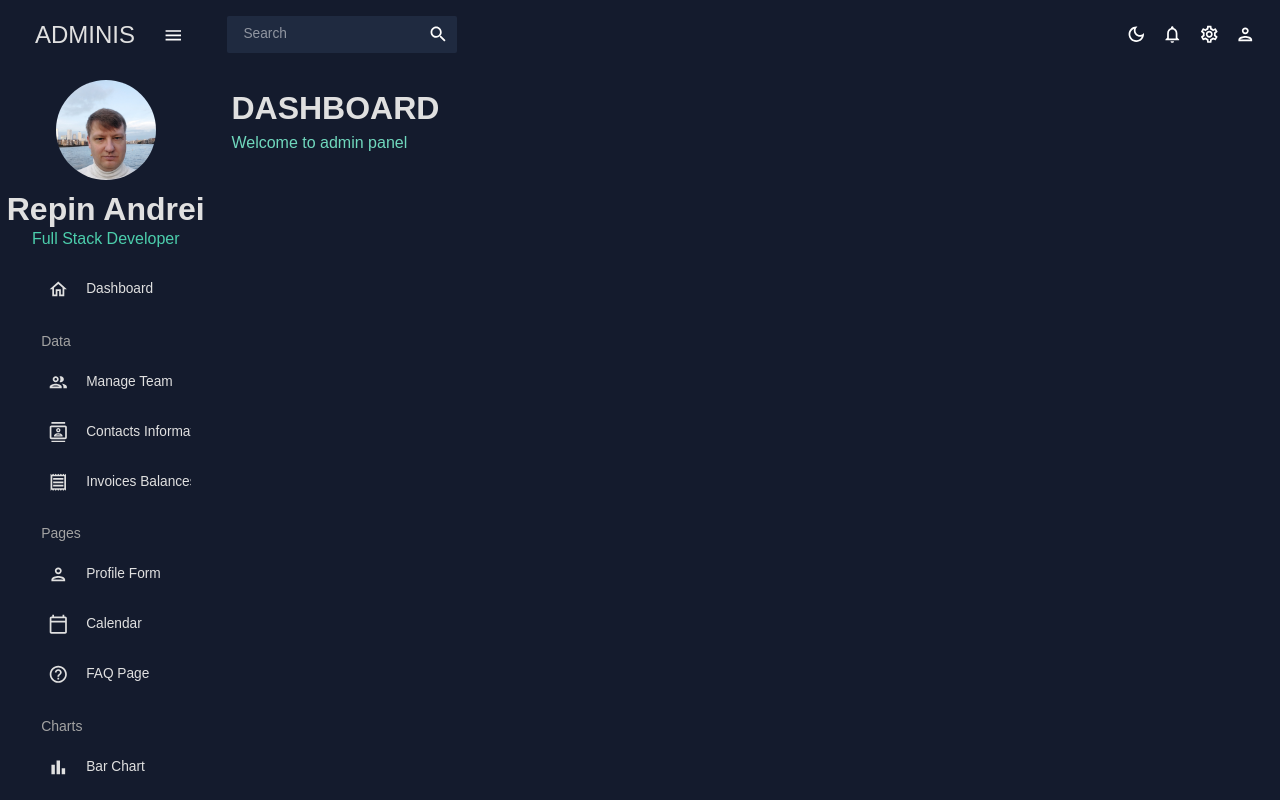
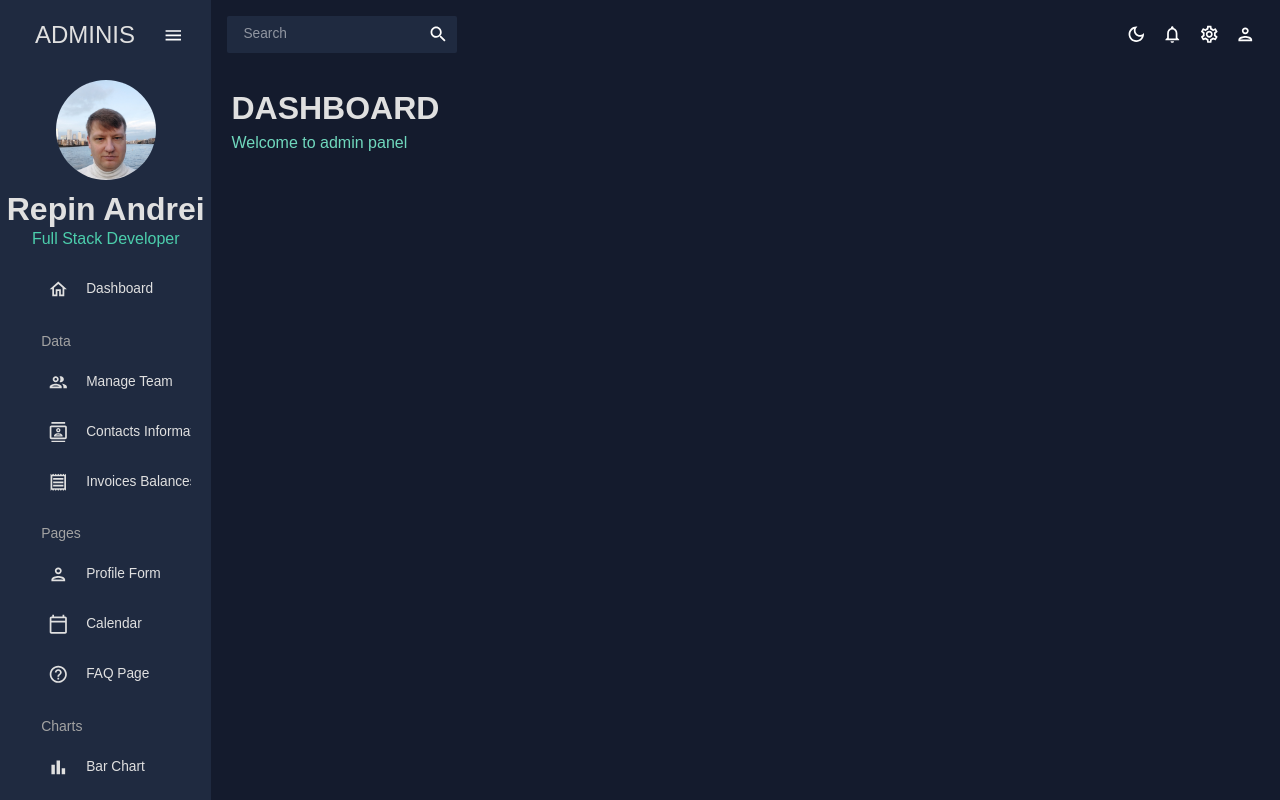
Before and after one commit to RA404/dashboard, a React (Create React App) app: page / in a window 1280 px wide. Shown: the top 800 px of the page. Built offline with nearby package versions, Linux system fonts and the light colour scheme.

Commit message:
worked with sidebar styles

```diff
--- a/src/scenes/global/Sidebar.jsx
+++ b/src/scenes/global/Sidebar.jsx
@@ -44,26 +44,24 @@ const Sidebar = () => {
 
   return (
     <Box
+      backgroundColor={colors.primary[400]}
+      height="100%"
       sx={{
-        "& .pro-sidebar-inner": {
-          background: `${colors.primary[400]} !important`,
-        },
-        "& .pro-icon-wrapper": {
-          backgroundColor: "transparent !important",
-        },
-        "& .pro-inner-item": {
-          padding: "5px 35px 5px 20px !important",
-        },
-        "& .pro-inner-item:hover": {
-          color: "#868dfb !important",
-        },
-        "& .pro-menu-item.active": {
-          color: "#6870fa !important",
-        },
       }}
     >
-      <ProSidebarProvider collapsed={isCollapsed}>
-        <Menu icon="square">
+      <ProSidebarProvider
+        collapsed={isCollapsed}
+      >
+        <Menu
+          icon="square"
+          renderMenuItemStyles={() => ({
+            ".menu-anchor": {
+              "&:hover": {
+                backgroundColor: "#868dfb",
+              },
+            },
+          })}
+        >
           {/* LOGO AND MENU ICON */}
           <MenuItem
             onClick={() => setIsCollapsed(!isCollapsed)}
@@ -110,7 +108,11 @@ const Sidebar = () => {
                 >
                   Repin Andrei
                 </Typography>
-                <Typography variant="h5" color={colors.greenAccent[500]} sx={{ mb: "15px"}}>
+                <Typography
+                  variant="h5"
+                  color={colors.greenAccent[500]}
+                  sx={{ mb: "15px" }}
+                >
                   Full Stack Developer
                 </Typography>
               </Box>
```
